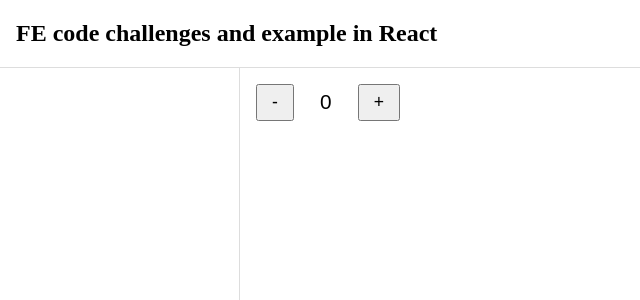
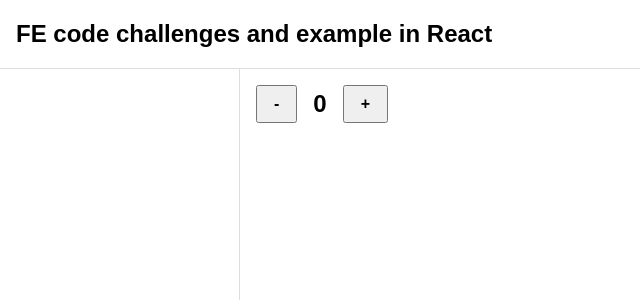
Before and after one commit to ravianand1988/fe-ts-challanges, a React (Vite) app: page /counter in a window 1280 px wide. Shown: the top 300 px of the page, without its empty margins (0-640 px from the left). Built offline with nearby package versions, Linux system fonts and the light colour scheme.

Commit message:
Add and practice Counter component in React

```diff
--- a/package.json
+++ b/package.json
@@ -7,7 +7,7 @@
     "build": "vite build",
     "dev": "vite",
     "preview": "vite preview",
-    "format": "prettier --wirte \"src/**/*.{js,jsx,css,html}\"",
+    "format": "prettier --write \"src/**/*.{js,jsx,ts,tsx,css,html}\"",
     "lint": "eslint",
     "test": "echo \"Error: no test specified\" && exit 1"
   },
--- a/src/App.css
+++ b/src/App.css
@@ -4,6 +4,7 @@
 
 body {
   margin: 0;
+  font-family: sans-serif;
 }
 
 .app {
--- a/src/App.tsx
+++ b/src/App.tsx
@@ -1,6 +1,6 @@
 import { createRoot } from "react-dom/client";
-import { AbstractComponentExample } from "./problems";
 import "./App.css";
+import { Counter } from "./components";
 
 const App = () => {
   return (
@@ -10,7 +10,7 @@ const App = () => {
       </div>
       <div className="side-bar" aria-label="side-bar"></div>
       <div className="content" aria-label="content">
-        <AbstractComponentExample />
+        <Counter />
       </div>
     </div>
   );
--- /dev/null
+++ b/src/components/Counter/Counter.tsx
@@ -0,0 +1,38 @@
+import { useState } from "react";
+import "./counter.css";
+
+const Counter = () => {
+  const [count, setCount] = useState(0);
+
+  function handleDecrement() {
+    setCount(count - 1);
+  }
+
+  function handleIncrement() {
+    setCount(count + 1);
+  }
+
+  return (
+    <div className="container-counter">
+      <button
+        className="btn-counter"
+        type="button"
+        name="counter-decrement"
+        onClick={handleDecrement}
+      >
+        -
+      </button>
+      <span className="label-count">{count}</span>
+      <button
+        className="btn-counter"
+        type="button"
+        name="counter-increment"
+        onClick={handleIncrement}
+      >
+        +
+      </button>
+    </div>
+  );
+};
+
+export { Counter };
--- /dev/null
+++ b/src/components/Counter/counter.css
@@ -0,0 +1,18 @@
+.container-counter {
+  display: flex;
+  flex-direction: row;
+  column-gap: 1rem;
+  padding: 0;
+  place-items: center;
+}
+
+.btn-counter {
+  padding: 0.5rem 1rem;
+  font-size: 1rem;
+  font-weight: bold;
+}
+
+.label-count {
+  font-size: 1.5rem;
+  font-weight: bold;
+}
--- /dev/null
+++ b/src/components/index.ts
@@ -0,0 +1 @@
+export * from "./Counter/Counter";
```
Also changed, not shown: src/problems/18-abstract-component/component.example.tsx (+25 -23 lines), src/components/Counter/readme.md (added), 1 other file (tests, documents, lock files or other folders).
